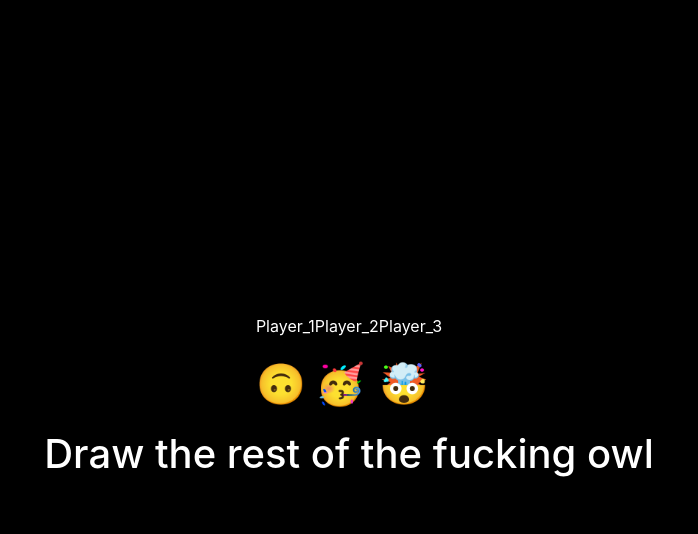
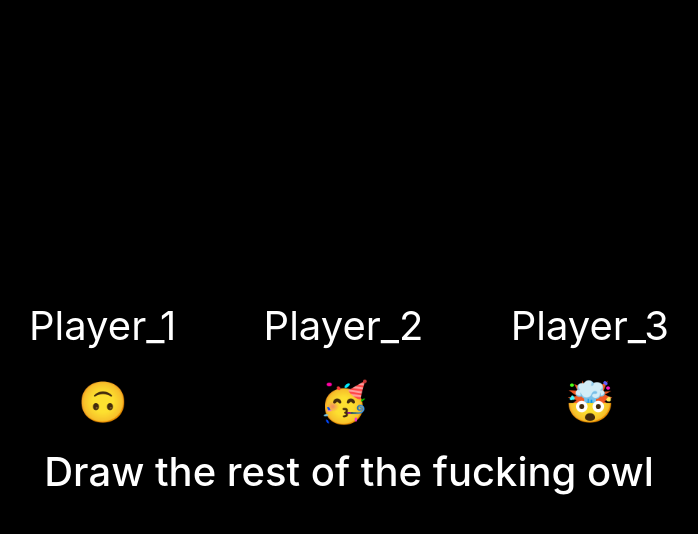
Before and after one commit to tarekfb/emojis-board-game, a React (Create React App) app: page / in a window 1280 px wide. Both pictures are taken after a click on the button "Quick play - default setup". Shown: the top 534 px of the page, without its empty margins (291-989 px from the left). Built offline with nearby package versions, Linux system fonts and the light colour scheme.

Commit message:
styling for player, moved context to helper dir

```diff
--- a/src/App.js
+++ b/src/App.js
@@ -2,7 +2,7 @@ import './App.css';
 import React, {useState} from "react";
 
 import Game from './containers/Game';
-import PlayerContext from './PlayerContext';
+import PlayerContext from './helpers/PlayerContext';
 import NumberOfPlayers from "./containers/NumberOfPlayers";
 import PlayerNames from "./containers/PlayerNames";
 import Characters from "./containers/Characters";
--- a/src/component/Player.js
+++ b/src/component/Player.js
@@ -1,22 +1,21 @@
 import React, {useContext} from "react";
 
-import PlayerContext from "../PlayerContext";
+import PlayerContext from "../helpers/PlayerContext";
 
 const Player = () => {
   const { players } = useContext(PlayerContext);
 
   return (
-    <div className="d-flex flex-row justify-content-between">
+    <div className="d-flex justify-content-between align-items-center w-50">
     {
       players.map(player => (
-        <div key={player.number} className="player">
-          <p>{player.name}</p>
-          <p style={{ fontSize: "40px"}}>{player.character}</p>
+        <div key={player.number}>
+          <p className="text-center" style={{ fontSize: "40px"}}>{player.name}</p>
+          <p className="text-center" style={{ fontSize: "40px"}}>{player.character}</p>
         </div>
       ))
     }
     </div>
-
   )
 };
 
--- a/src/containers/Actions.js
+++ b/src/containers/Actions.js
@@ -4,17 +4,16 @@ import Button from 'react-bootstrap/Button';
 
 const Actions = ({ advanceStage, actions, setActions }) => {
   const setCustomActions = () => {
-    console.log("Custom actions isn't implemented yet");
+    alert("Custom questions isn't implemented yet");
     advanceStage();
   };
 
   return (
     <div className="d-flex flex-column">
-      <h1 className="mb-4">Default questions?</h1>
+      <h1 className="mb-5">Default questions?</h1>
       <div className="container d-flex flex-row justify-content-around">
         <Button className="w-25" onClick={advanceStage}>Yes</Button>
         <Button className="w-25" onClick={setCustomActions}>No</Button>
-
       </div>
     </div>
   )
--- a/src/containers/Characters.js
+++ b/src/containers/Characters.js
@@ -1,7 +1,7 @@
 import React, {useContext, useEffect, useState} from "react";
 
 import Button from 'react-bootstrap/Button';
-import PlayerContext from "../PlayerContext";
+import PlayerContext from "../helpers/PlayerContext";
 
 let emojis = [
   "🙃",
--- a/src/containers/NumberOfPlayers.js
+++ b/src/containers/NumberOfPlayers.js
@@ -4,7 +4,7 @@ import Button from 'react-bootstrap/Button';
 import InputGroup from "react-bootstrap/InputGroup";
 import FormControl from "react-bootstrap/FormControl";
 
-import PlayerContext from "../PlayerContext";
+import PlayerContext from "../helpers/PlayerContext";
 import Player from "../component/Player";
 import {isNumeric} from "../helpers/validation";
 
--- a/src/containers/PlayerNames.js
+++ b/src/containers/PlayerNames.js
@@ -3,7 +3,7 @@ import React, {useContext, useEffect, useState} from "react";
 import Button from 'react-bootstrap/Button';
 import InputGroup from 'react-bootstrap/InputGroup';
 import FormControl from 'react-bootstrap/FormControl';
-import PlayerContext from "../PlayerContext";
+import PlayerContext from "../helpers/PlayerContext";
 import {isString} from "../helpers/validation";
 
 const PlayerNames = ({ advanceStage }) => {
@@ -38,7 +38,6 @@ const PlayerNames = ({ advanceStage }) => {
 
       if (isString(tmpIndex["value" + (i + 1)], 15)){
         tmpPlayers[i].name = tmpIndex["value" + (i + 1)];
-        console.log(tmpIndex["value" + (i + 1)].length)
       } else
         validated = false;
     }
```
Also changed, not shown: src/helpers/PlayerContext.js (renamed from src/PlayerContext.js).
